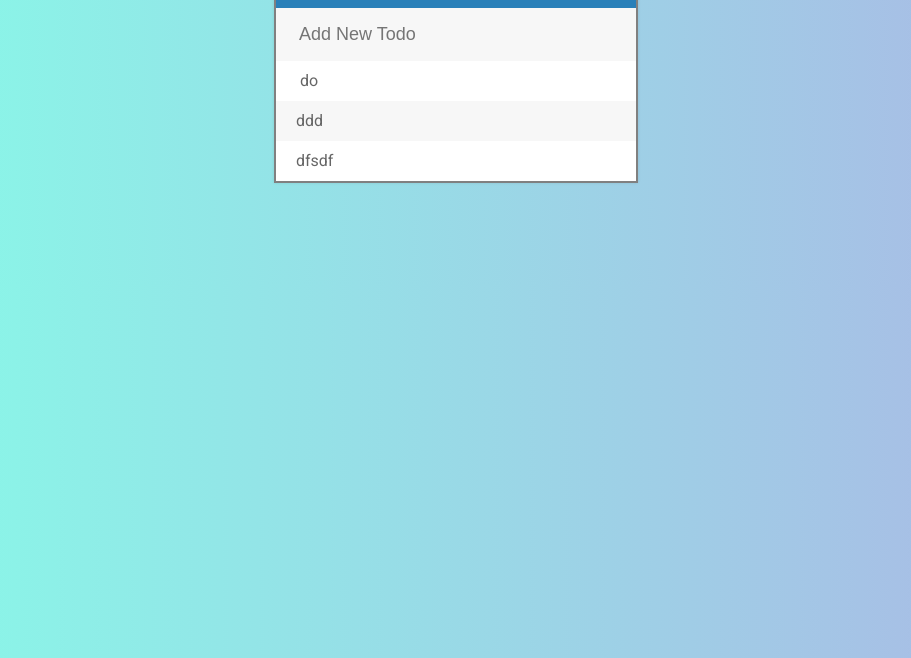
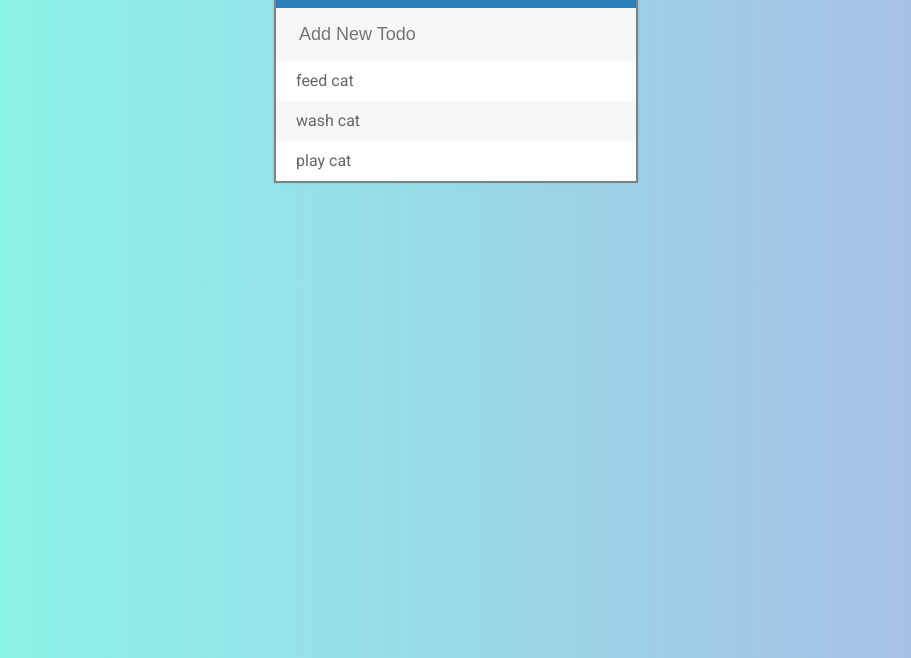
Before and after one commit to cathyQinQin/TodoList, a plain HTML site: page index.html in a window 1280 px wide. Shown: the part 142-800 px from the top of the page, without its empty margins (184-1095 px from the left). Drawn offline with Linux system fonts and the light colour scheme.

Commit message:
Update index.html

```diff
--- a/index.html
+++ b/index.html
@@ -16,9 +16,9 @@
         <h1>To-Do List<i class="fa fa-plus"></i></h1>
         <input type="text" placeholder="Add New Todo">
         <ul>
-            <li><span><i class="fa fa-trash"></i></span> do</li>
-            <li><span><i class="fa fa-trash"></i></span>ddd</li>
-            <li><span><i class="fa fa-trash"></i></span>dfsdf</li>
+            <li><span><i class="fa fa-trash"></i></span>feed cat</li>
+            <li><span><i class="fa fa-trash"></i></span>wash cat</li>
+            <li><span><i class="fa fa-trash"></i></span>play cat</li>
         </ul>
     </div>
     <script src="assets/js/todos.js"></script>
```
